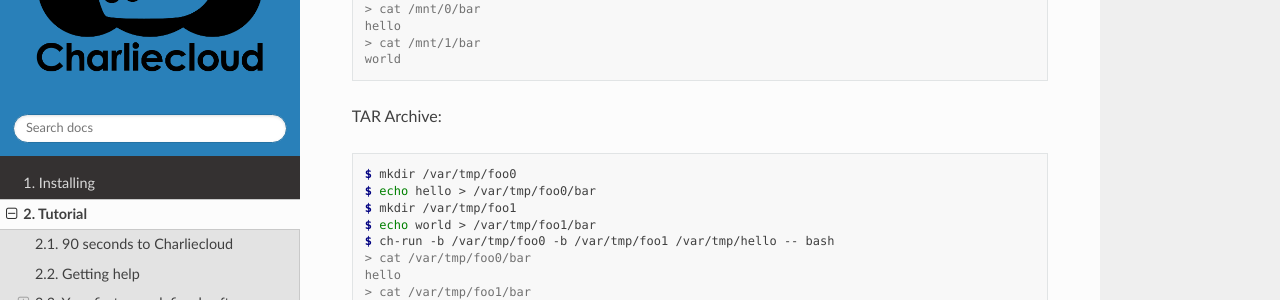
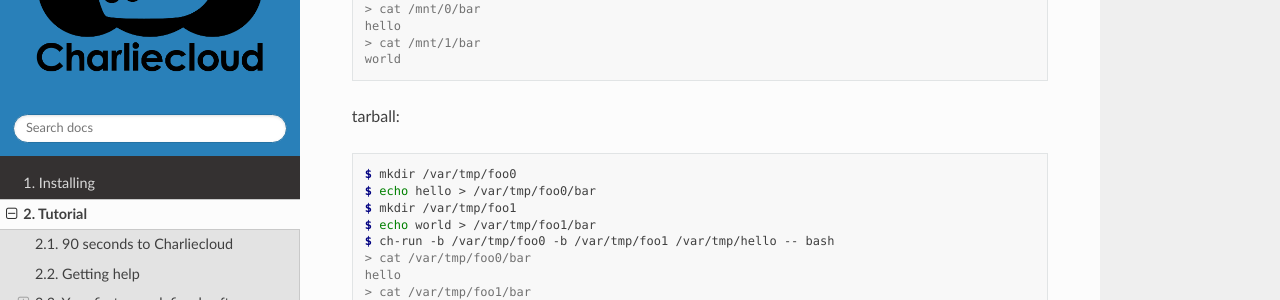
Before and after one commit to hpc/charliecloud, a Sphinx documentation site: the page built from doc/tutorial.rst, in a window 1280 px wide and 900 px high, scrolled down 7567 px. Shown: the part 151-451 px from the top of the window. Built offline with Sphinx 7.4.7 and the Read the Docs theme 2.0.0, drawn with Linux system fonts in a browser that asks for light colours; some of the changed text lies outside the part shown.

Commit message:
correct some cases I missed [skip ci]

```diff
--- a/doc/tutorial.rst
+++ b/doc/tutorial.rst
@@ -376,7 +376,7 @@
   > cat /mnt/1/bar
   world
 
-TAR Archive:
+tarball:
 ::
 
   $ mkdir /var/tmp/foo0
@@ -907,7 +907,7 @@
   $ pdsh -R ssh squashfuse mpihello-openmpi.sqfs /var/tmp/mpihello-openmpi
 
 
-TAR Archive:
+tarball:
 ::
 
   $ srun ch-convert mpihello-openmpi.tar.gz /var/tmp/mpihello-openmpi
@@ -1003,7 +1003,7 @@
   $ srun mkdir /var/tmp/spark
   $ pdsh -R ssh squashfuse spark.sqfs /var/tmp/spark
 
-TAR Archive:
+tarball:
 ::
 
   $ srun ch-convert spark.tar.gz /var/tmp/spark
```
